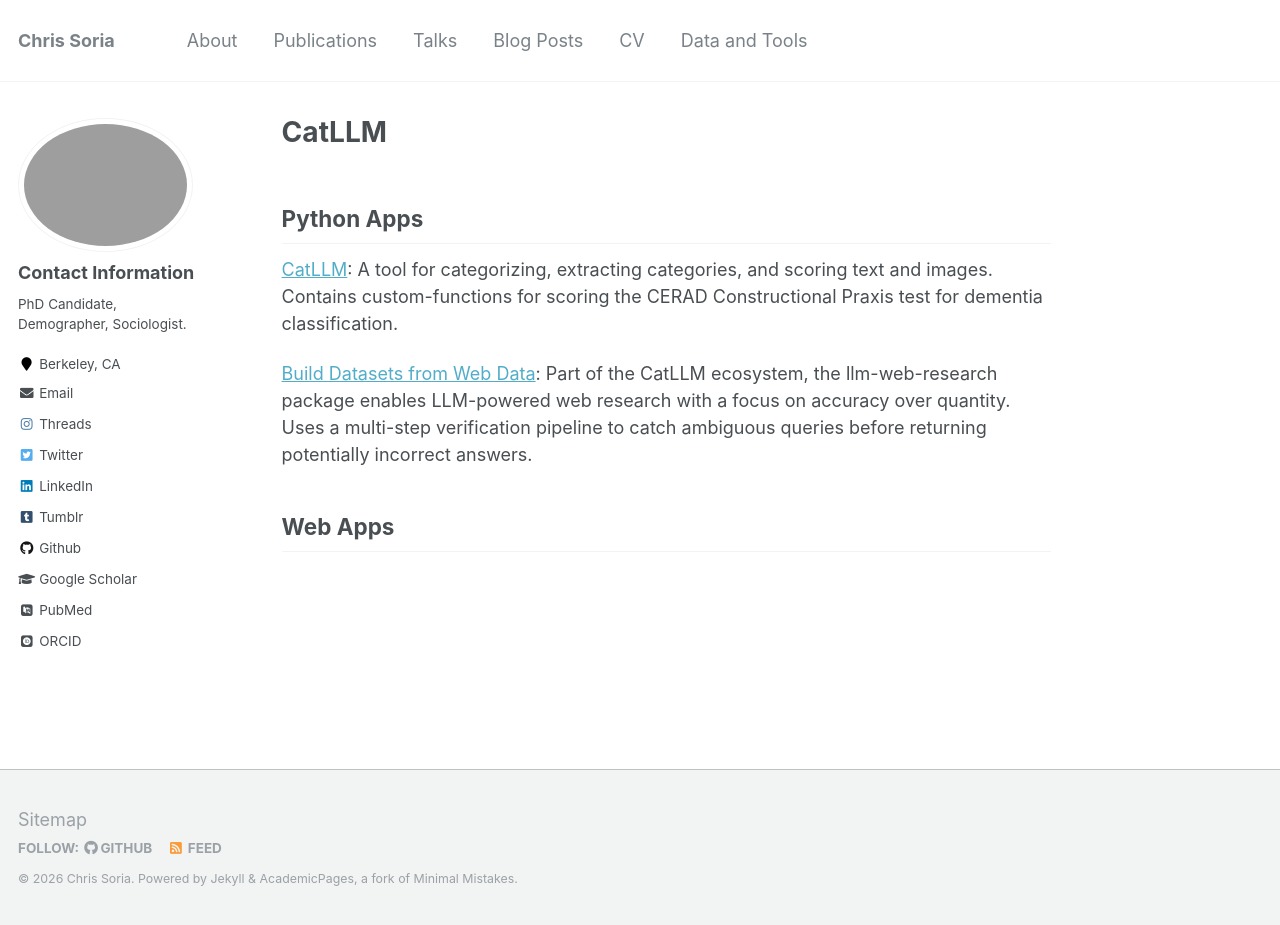
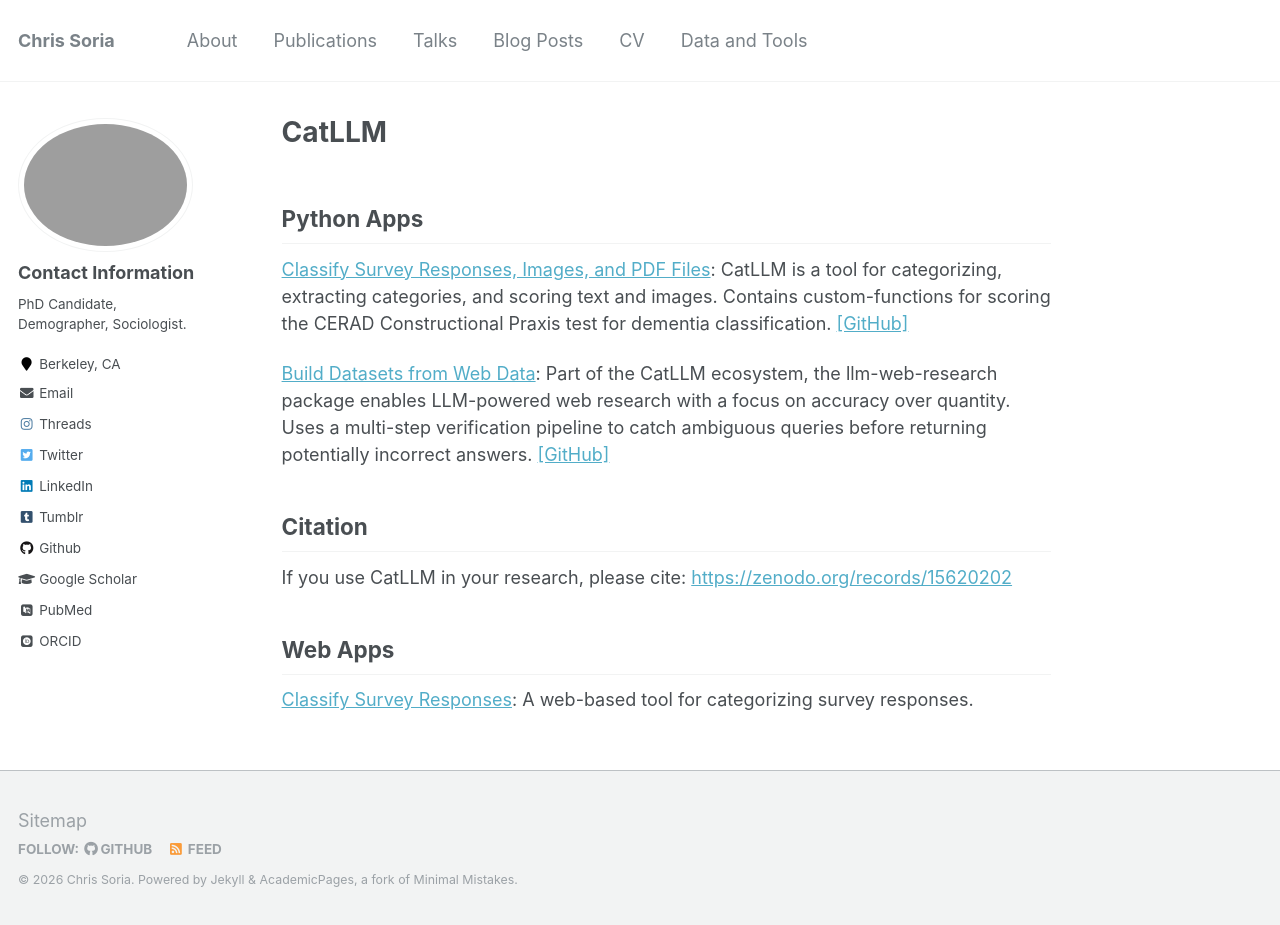
Before and after one commit to chrissoria/chrissoria.github.io, a Jekyll site: the page built from _pages/catllm.md, in a window 1280 px wide and 925 px high. Built offline with Jekyll 4.4.1, drawn with Linux system fonts in a browser that asks for light colours; some web fonts are replaced.

Commit message:
added web app

```diff
--- a/_pages/catllm.md
+++ b/_pages/catllm.md
@@ -6,8 +6,14 @@ author_profile: true
 
 ## Python Apps
 
-<a href="https://pypi.org/project/cat-llm/">CatLLM</a>: A tool for categorizing, extracting categories, and scoring text and images. Contains custom-functions for scoring the CERAD Constructional Praxis test for dementia classification.
+<a href="https://pypi.org/project/cat-llm/">Classify Survey Responses, Images, and PDF Files</a>: CatLLM is a tool for categorizing, extracting categories, and scoring text and images. Contains custom-functions for scoring the CERAD Constructional Praxis test for dementia classification. <a href="https://github.com/chrissoria/cat-llm">[GitHub]</a>
 
-<a href="https://pypi.org/project/llm-web-research/">Build Datasets from Web Data</a>: Part of the CatLLM ecosystem, the llm-web-research package enables LLM-powered web research with a focus on accuracy over quantity. Uses a multi-step verification pipeline to catch ambiguous queries before returning potentially incorrect answers.
+<a href="https://pypi.org/project/llm-web-research/">Build Datasets from Web Data</a>: Part of the CatLLM ecosystem, the llm-web-research package enables LLM-powered web research with a focus on accuracy over quantity. Uses a multi-step verification pipeline to catch ambiguous queries before returning potentially incorrect answers. <a href="https://github.com/chrissoria/llm-web-research">[GitHub]</a>
+
+## Citation
+
+If you use CatLLM in your research, please cite: <a href="https://zenodo.org/records/15620202">https://zenodo.org/records/15620202</a>
 
 ## Web Apps
+
+<a href="https://huggingface.co/spaces/CatLLM/survey-classifier">Classify Survey Responses</a>: A web-based tool for categorizing survey responses.
```
